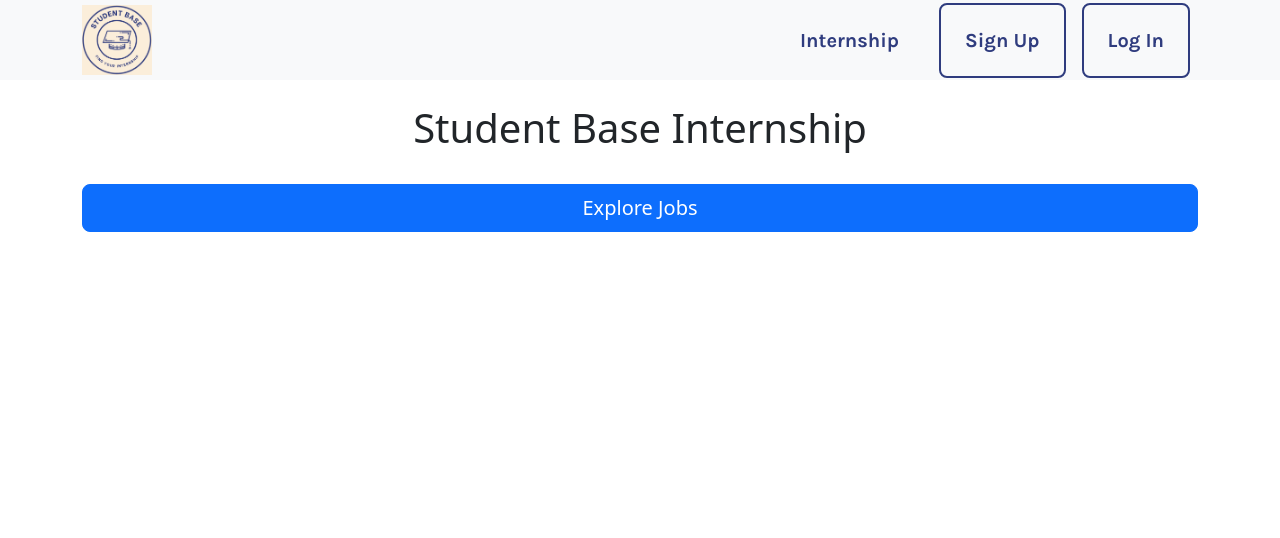
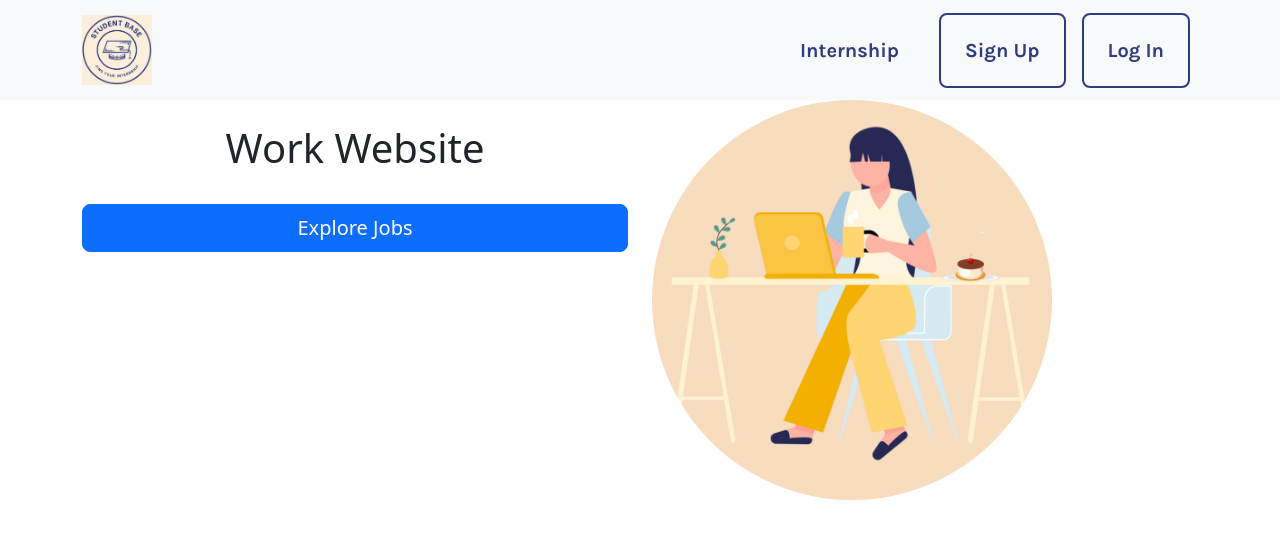
Before and after one commit to bram-n/Voyage, a React (Vite) app in the folder StudentBaseInternship/: page / in a window 1280 px wide. Shown: the top 538 px of the page. Built offline with nearby package versions, Linux system fonts and the light colour scheme; no server answers.

Commit message:
CSS work in progress

```diff
--- /dev/null
+++ b/StudentBaseInternship/src/Aesthetics/HomePage.css
@@ -0,0 +1,6 @@
+.img-work1{
+    width: 400px; /* Set your desired width */
+    height: 400px; /* Set your desired height */
+    border-radius: 50%; /* This will make the image circular */
+    overflow: hidden; /* This ensures the image stays within the circle */
+}
--- a/StudentBaseInternship/src/Aesthetics/ScrollTable.css
+++ b/StudentBaseInternship/src/Aesthetics/ScrollTable.css
@@ -96,9 +96,6 @@
   }
 
 
-
-
-
 /* Table-row effects for all but table head */
 .table-row-hover {
   border-radius: 10px;
--- a/StudentBaseInternship/src/Components/NavBar.tsx
+++ b/StudentBaseInternship/src/Components/NavBar.tsx
@@ -28,7 +28,7 @@ export default function NavBar() {
           />
         </NavLink>
         <Nav className="nav-right-side-component">
-          <NavLink to="/job" className="nav-link text-style ">
+          <NavLink to="/job" className="nav-link text-style">
             Internship
           </NavLink>
           {isAuthenticated ? (
--- a/StudentBaseInternship/src/Components/NavBarStyle.css
+++ b/StudentBaseInternship/src/Components/NavBarStyle.css
@@ -2,13 +2,15 @@
 
 
 .custom-navbar {
-    height: 80px;  /* Adjust the height as needed */
+    height: 100px;  /* Adjust the height as needed */
+    background-color:#ffe6cc;
   }
 
+/*
 .yellow-background {
-    /* background: #FCEDDA; */
+    background: #FCEDDA;
     background: (217, 217, 217, 0.04);
-}
+} */
 
 .logo-div {
     display: flex;
@@ -45,6 +47,10 @@
     text-decoration: underline;
 }
 
+.text-style:visited{
+    color: #2F3C7E;
+}
+
 /*Sign Up Box */
 .signup-box-style {
     text-decoration: none;
--- a/StudentBaseInternship/src/Pages/Home.tsx
+++ b/StudentBaseInternship/src/Pages/Home.tsx
@@ -3,7 +3,9 @@ import "react-bootstrap";
 import { useAuth } from "../Contexts/AuthContext";
 import NavBar from "../Components/NavBar";
 import { Link, NavLink } from "react-router-dom";
-import { Button, Container } from "react-bootstrap";
+import { Button, Container, Row, Col } from "react-bootstrap";
+import WebImage from "../assets/Webpage Image.png";
+import "../Aesthetics/HomePage.css";
 export default function Home() {
   const { currentUser } = useAuth();
   console.log(currentUser?.toJSON);
@@ -11,9 +13,11 @@ export default function Home() {
     <>
       <NavBar />
       <Container>
-        <br />
-        <h1 className="text-center">Student Base Internship</h1>
-        <br></br>
+      <Row>
+      <Col xs={12} md={6}>
+        <br/>
+        <h1 className="text-center">Work Website</h1>
+        <br/>
         <NavLink to="/job">
           <div className="d-grid gap-2">
             <Button variant="primary" size="lg">
@@ -21,7 +25,13 @@ export default function Home() {
             </Button>
           </div>
         </NavLink>
-      </Container>
+      </Col>
+      <Col xs={12} md={6}>
+        <img src={WebImage} alt="Placeholder Image" className="img-work1" />
+      </Col>
+    </Row>
+    </Container>
+
     </>
   );
 }
```
Also changed, not shown: StudentBaseInternship/src/assets/Webpage Image.png (added).
